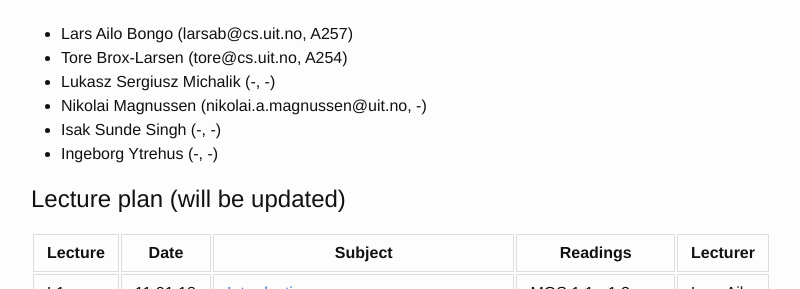
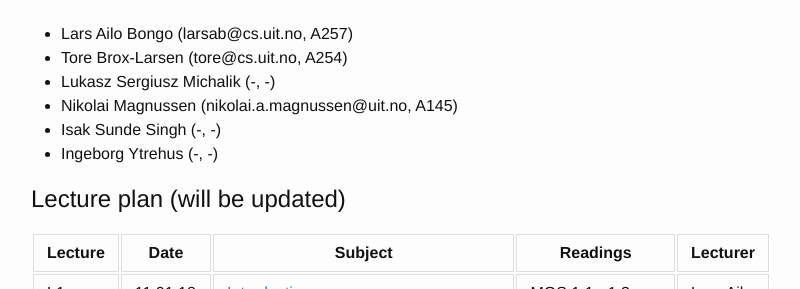
Before and after one commit to uit-inf-2201-s18/uit-inf-2201-s18.github.io, a Jekyll site: the page built from index.md, in a window 1280 px wide and 900 px high, scrolled down 495 px. Shown: the part 163-452 px from the top of the window, without its empty margins (239-1039 px from the left). Built offline with Jekyll 4.4.1, drawn with Linux system fonts in a browser that asks for light colours.

Commit message:
Added office location of Nikolai Magnussen

```diff
--- a/index.md
+++ b/index.md
@@ -29,7 +29,7 @@ Refer to the lecture and mandatory assignment plan, and e-mails, for which room
 * Lars Ailo Bongo (larsab@cs.uit.no, A257)
 * Tore Brox-Larsen (tore@cs.uit.no, A254)
 * Lukasz Sergiusz Michalik (-, -)
-* Nikolai Magnussen (nikolai.a.magnussen@uit.no, -)
+* Nikolai Magnussen (nikolai.a.magnussen@uit.no, A145)
 * Isak Sunde Singh (-, -)
 * Ingeborg Ytrehus (-, -)
 
```
